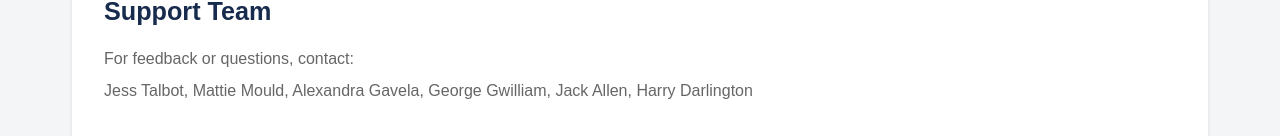
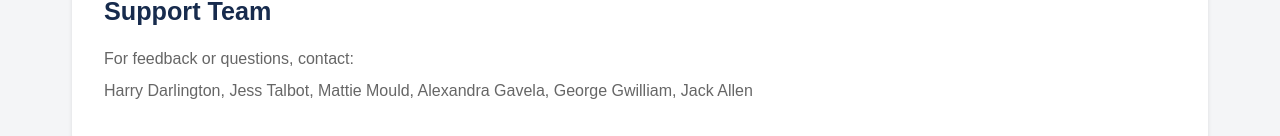
Before and after one commit to jasonlryan/mlbots-v2, a React (Vite) app: page /tools/planning-assistant in a window 1280 px wide. Shown: the part 1077-1213 px from the top of the page. Built offline with nearby package versions, Linux system fonts and the light colour scheme; sample sign-in values are in the browser's storage.

Commit message:
update links

```diff
--- a/src/pages/tools/PlanningAssistant.tsx
+++ b/src/pages/tools/PlanningAssistant.tsx
@@ -58,12 +58,12 @@ export function PlanningAssistant() {
           "https://chatgpt.com/g/g-6735f927cde881908c6d5ee507e71e21-media-planning-assistant",
       }}
       supportTeam={[
+        "Harry Darlington",
         "Jess Talbot",
         "Mattie Mould",
         "Alexandra Gavela",
         "George Gwilliam",
         "Jack Allen",
-        "Harry Darlington",
       ]}
     />
   );
```
